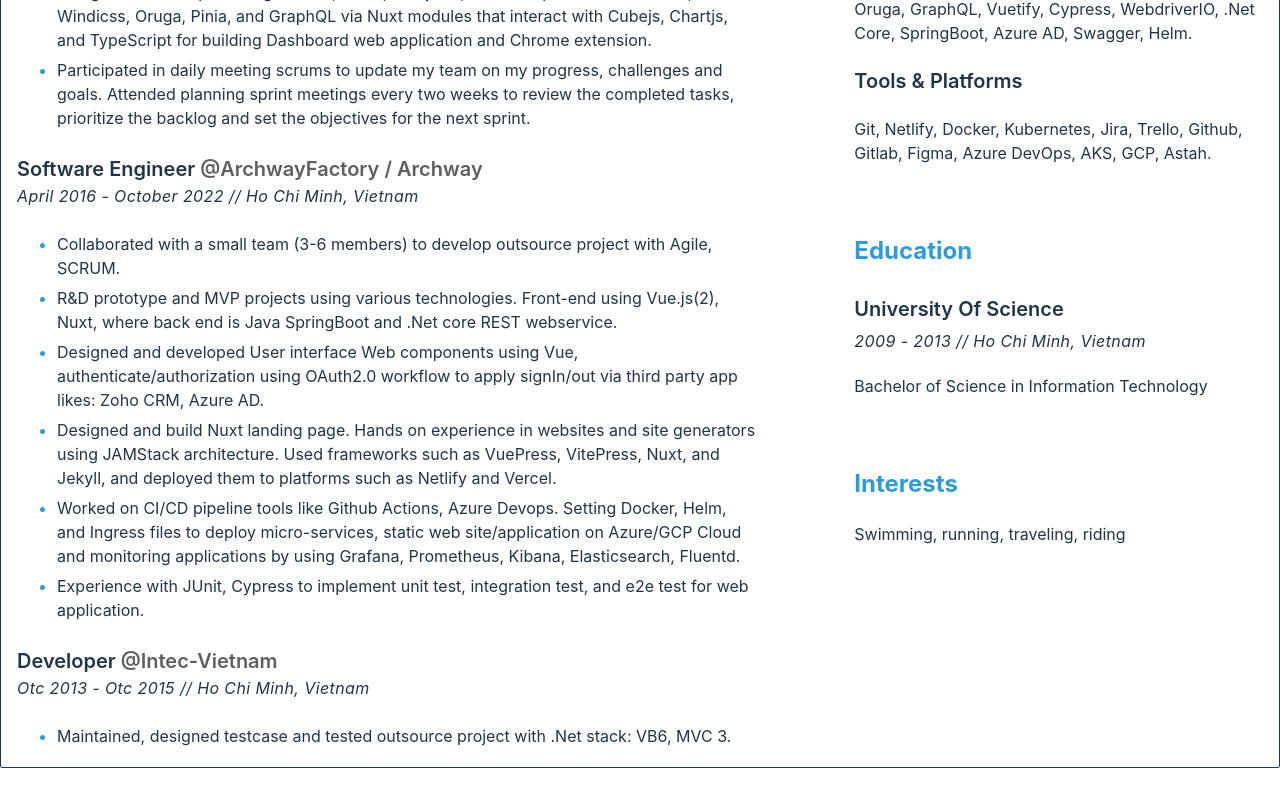
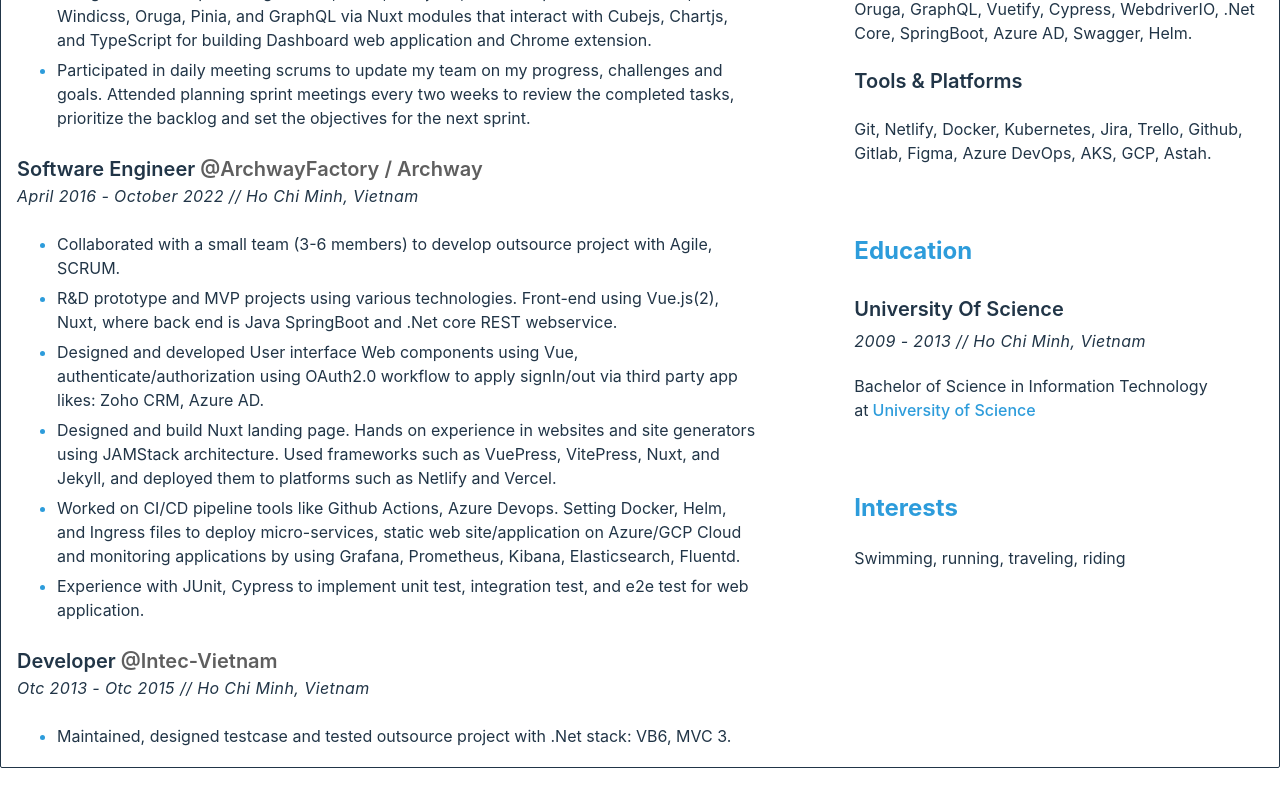
Before and after one commit to vienpt/vienpham-cv, a React (Vite) app: page / in a window 1280 px wide. Shown: the part 894-1694 px from the top of the page. Built offline with nearby package versions, Linux system fonts and the light colour scheme.

Commit message:
fix: update link for university

```diff
--- a/src/App.tsx
+++ b/src/App.tsx
@@ -285,7 +285,7 @@
               <span className="cv-journey__skill-edu-interest-date">
                 2009 - 2013 // Ho Chi Minh, Vietnam
               </span>
-              <p>Bachelor of Science in Information Technology</p>
+              <p>Bachelor of Science in Information Technology at<a style={{ color: 'var(--blue-color)' }} href="https://www.hcmus.edu.vn" target="_blank">University of Science</a></p>
             </div>
             <div>
               <h2>Interests</h2>
```
